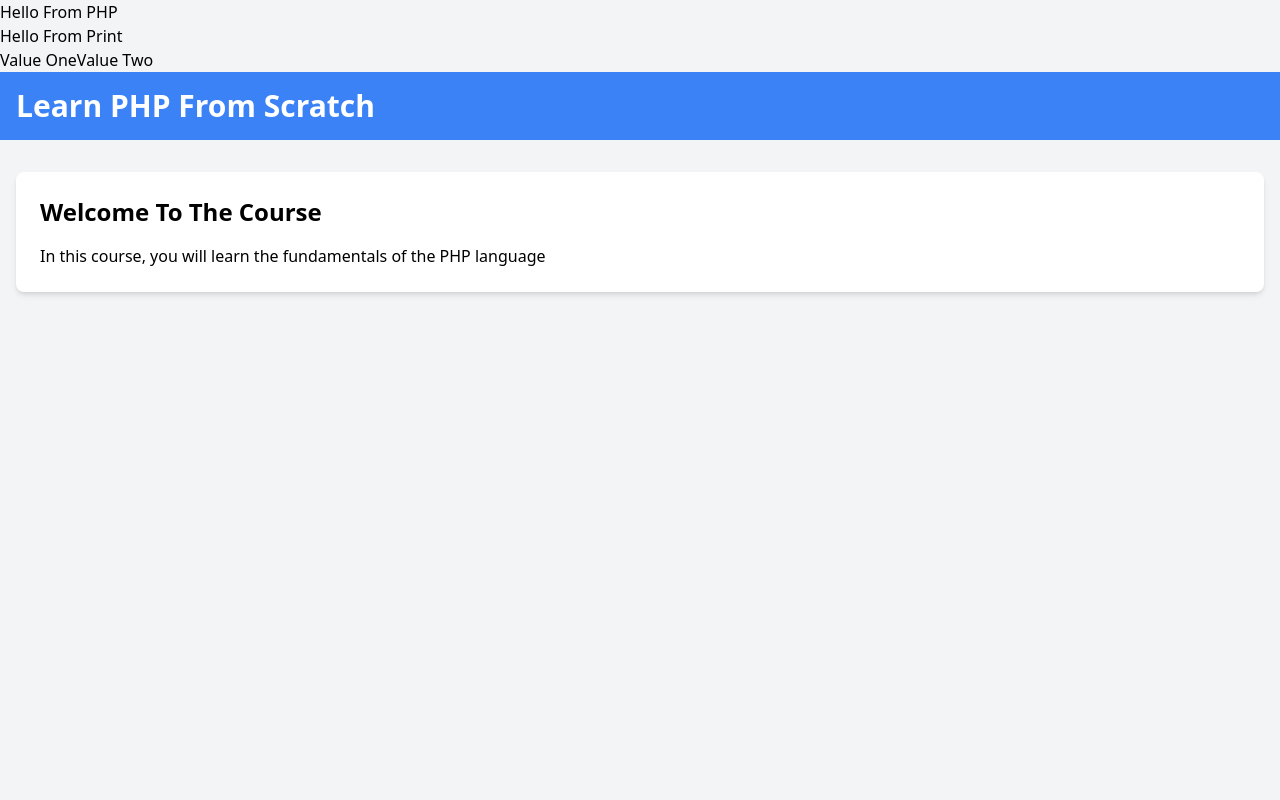
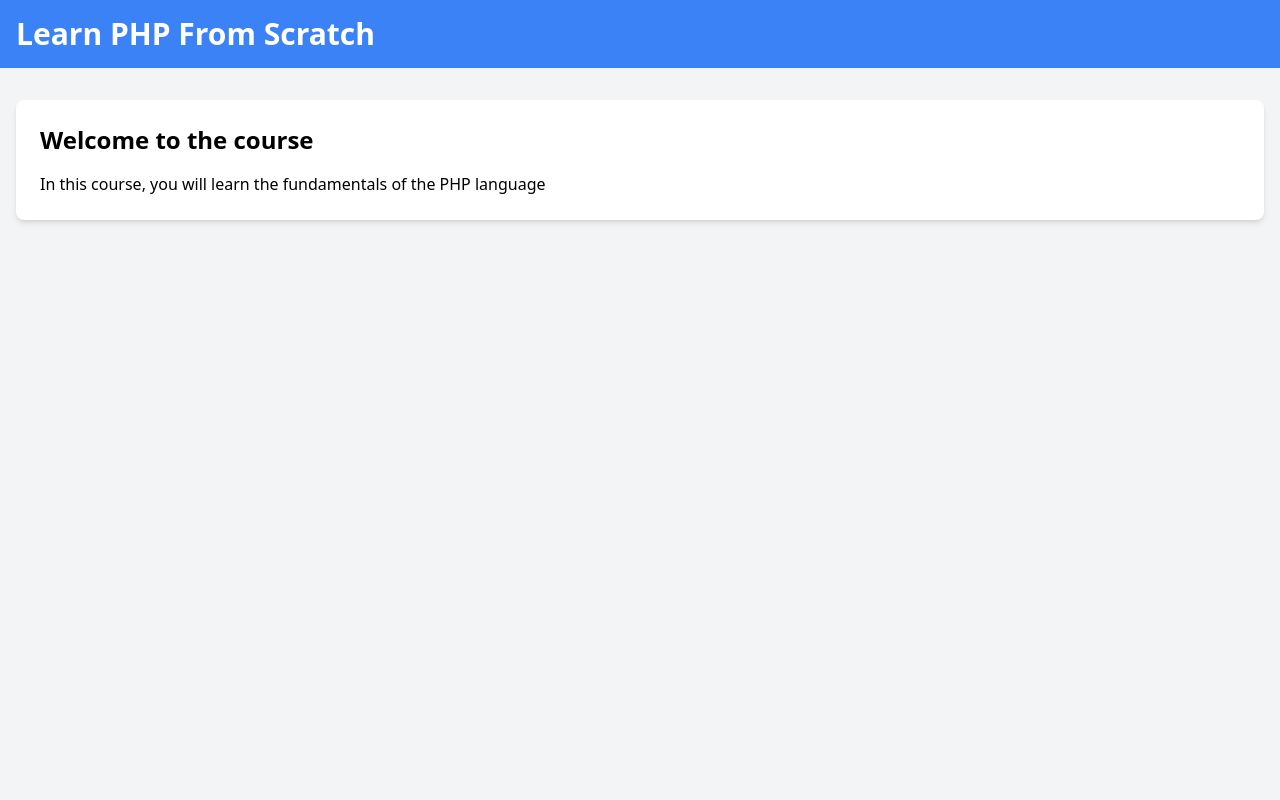
Before and after one commit to keiyyahassan/php-sandbox, a PHP site: page / in a window 1280 px wide. Run offline with PHP 8.4, Linux system fonts and the light colour scheme; some libraries are stand-ins or nearby versions.

Commit message:
Variables

```diff
--- a/index.php
+++ b/index.php
@@ -1,16 +1,7 @@
 <?php
-//This is a single line comment
-/*
-Line 1
-line 2
-Line 3
-
-*/
-echo 'Hello From PHP';
-echo '<br/>';
-print "Hello From Print";
-echo '<br/>';
-echo 'Value One', 'Value Two';
+$title = 'Learn PHP From Scratch';
+$heading = 'Welcome to the course';
+$body = "In this course, you will learn the fundamentals of the PHP language";
 ?>
 
 <!DOCTYPE html>
@@ -20,19 +11,19 @@ echo 'Value One', 'Value Two';
     <meta charset="UTF-8">
     <meta name="viewport" content="width=device-width, initial-scale=1.0">
     <script src="https://cdn.tailwindcss.com"></script>
-    <title><?php echo 'Learn PHP From Scratch'; ?></title>
+    <title><?= $title ?></title>
 </head>
 
 <body class="bg-gray-100">
     <header class="bg-blue-500 text-white p-4">
         <div class="container mx-auto">
-            <h1 class="text-3xl font-semibold"><?= "Learn PHP From Scratch" ?></h1>
+            <h1 class="text-3xl font-semibold"><?= $title ?></h1>
         </div>
     </header>
     <div class="container mx-auto p-4 mt-4">
         <div class="bg-white rounded-lg shadow-md p-6">
-            <h2 class="text-2xl font-semibold mb-4"><?= "Welcome To The Course" ?></h2>
-            <?php echo '<p>In this course, you will learn the fundamentals of the PHP language</p>'; ?>
+            <h2 class="text-2xl font-semibold mb-4"><?= $heading ?></h2>
+            <p><?= $body ?></p>
         </div>
     </div>
 </body>
```
